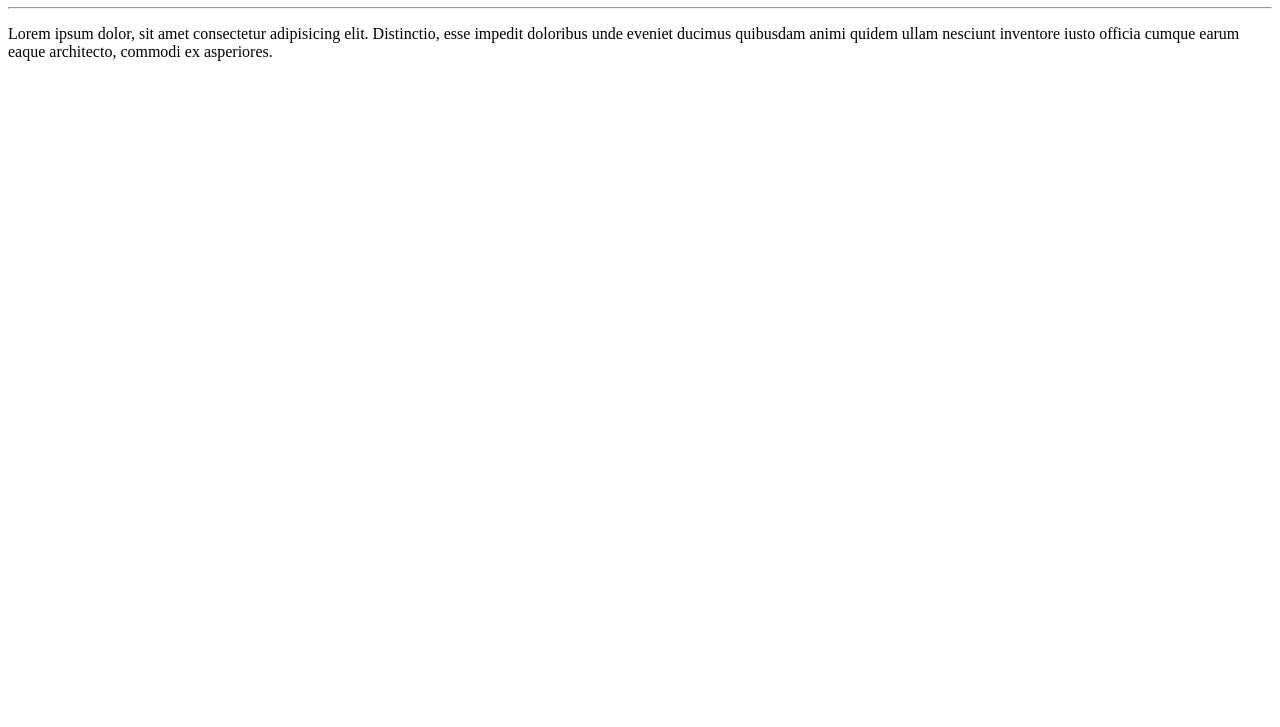
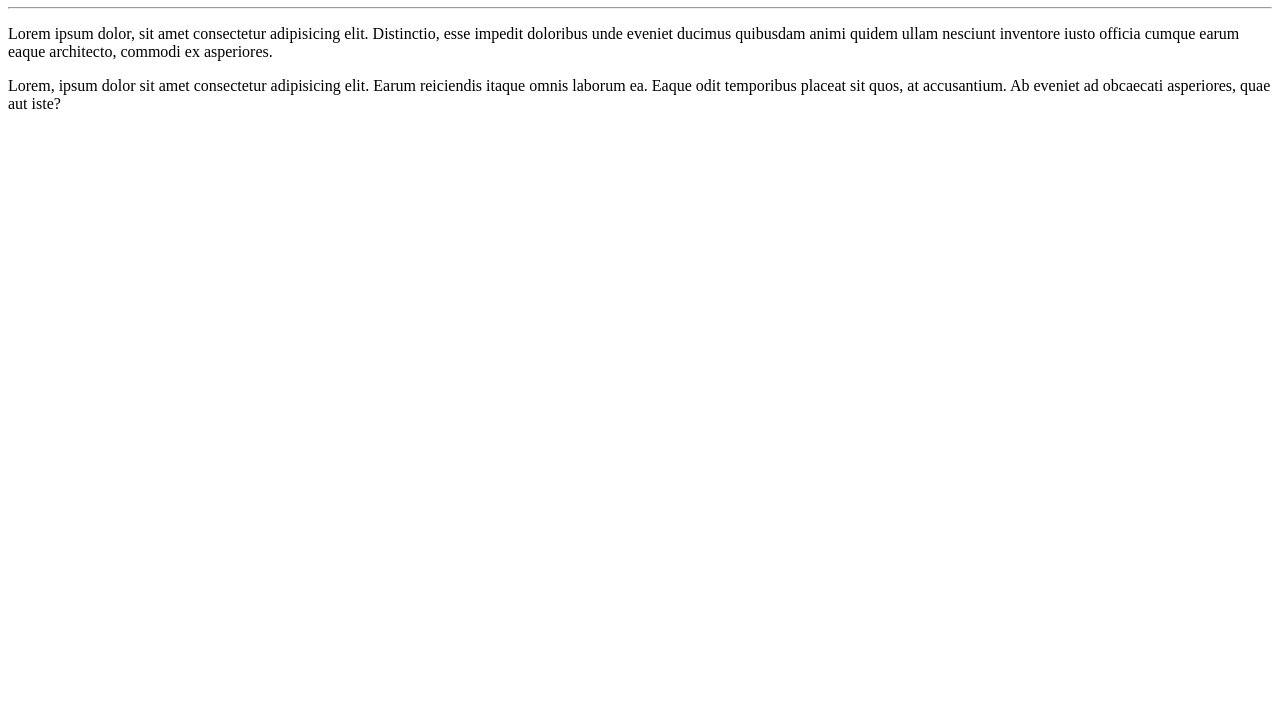
Before and after one commit to BrunoGuedesBR/Ola-Mundo, a plain HTML site: page site-exemplo/index.html in a window 1280 px wide. Shown: the part 73-800 px from the top of the page. Drawn offline with Linux system fonts and the light colour scheme.

Commit message:
Update index.html

```diff
--- a/site-exemplo/index.html
+++ b/site-exemplo/index.html
@@ -11,5 +11,6 @@
     <hr>
     <p>Lorem ipsum dolor, sit amet consectetur adipisicing elit. Distinctio, esse impedit doloribus unde eveniet ducimus quibusdam animi quidem ullam
         nesciunt inventore iusto officia cumque earum eaque architecto, commodi ex asperiores.</p>
+    <p>Lorem, ipsum dolor sit amet consectetur adipisicing elit. Earum reiciendis itaque omnis laborum ea. Eaque odit temporibus placeat sit quos, at accusantium. Ab eveniet ad obcaecati asperiores, quae aut iste?</p>
 </body>
 </html>
```
